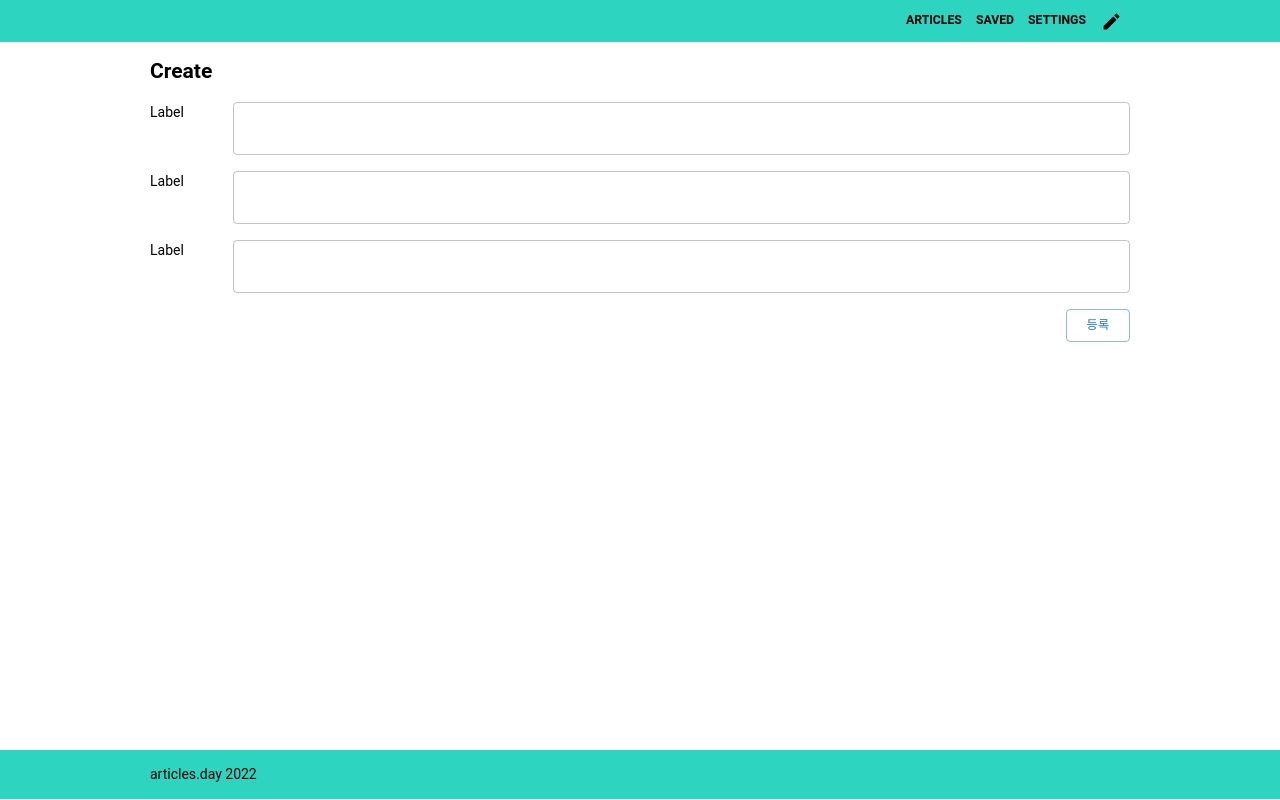
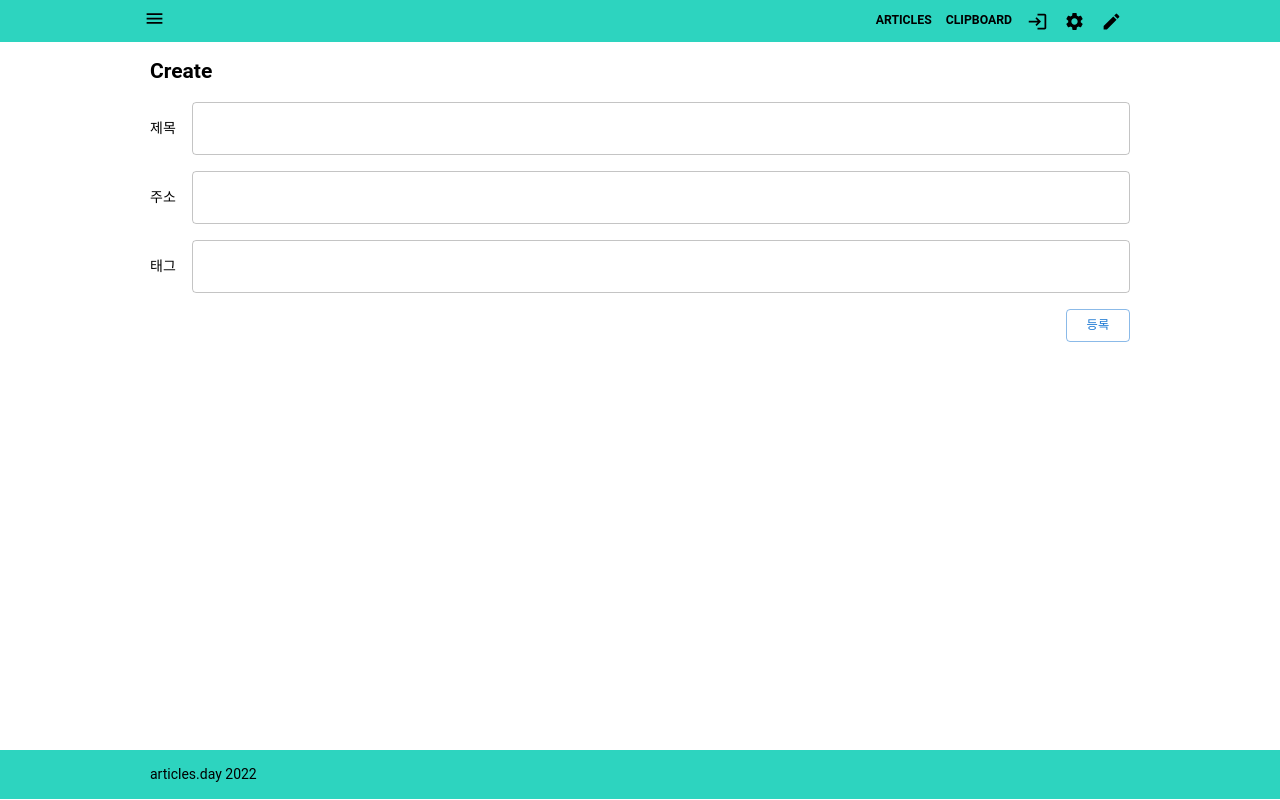
Before and after one commit to mooooburg-dev/articles-web, a Next.js app: page /create in a window 1280 px wide. Built offline with nearby package versions, Linux system fonts and the light colour scheme; no server answers.

Commit message:
💄 login, navbar, create UI 작업

```diff
--- a/src/components/Navbar.tsx
+++ b/src/components/Navbar.tsx
@@ -1,4 +1,4 @@
-import { Create, Menu } from '@mui/icons-material';
+import { Create, Login, Menu, Settings } from '@mui/icons-material';
 import { Button, Grid, IconButton } from '@mui/material';
 import Link from 'next/link';
 import React from 'react';
@@ -13,17 +13,17 @@ export default function Navbar({ children, ...args }: Props) {
       <div
         className={'navbarInner mx-auto flex h-12 max-w-6xl pr-4 align-middle'}
       >
-        <Grid container alignItems="center">
-          <Grid item xs={2} className="xs:block md:hidden">
+        <Grid container className="column flex justify-between">
+          <Grid item>
             <IconButton
               color="inherit"
-              aria-label="upload picture"
               component="span"
+              className="xs:block sm:hidden"
             >
               <Menu />
             </IconButton>
           </Grid>
-          <Grid item xs={9} md={12} className={'flex items-center justify-end'}>
+          <Grid item className={'flex items-center justify-end'}>
             <ul className="flex justify-end text-sm font-bold child:mx-2">
               <li>
                 <Link href={'/articles'}>
@@ -33,20 +33,23 @@ export default function Navbar({ children, ...args }: Props) {
                 </Link>
               </li>
               <li>
-                <Link href={'/saved'}>
+                <Link href={'/clipboard'}>
                   <a>
-                    <span>SAVED</span>
-                  </a>
-                </Link>
-              </li>
-              <li>
-                <Link href={'/settings'}>
-                  <a>
-                    <span>SETTINGS</span>
+                    <span>CLIPBOARD</span>
                   </a>
                 </Link>
               </li>
             </ul>
+            <Link href={'/login'}>
+              <IconButton color="inherit" component="span">
+                <Login />
+              </IconButton>
+            </Link>
+            <Link href={'/settings'}>
+              <IconButton color="inherit" component="span">
+                <Settings />
+              </IconButton>
+            </Link>
             <Link href={'/create'}>
               <IconButton color="inherit" component="span">
                 <Create />
--- a/src/pages/create/index.tsx
+++ b/src/pages/create/index.tsx
@@ -6,25 +6,31 @@ export default function Create() {
     <div>
       <h2 className="mb-4">Create</h2>
       <Grid container spacing={2}>
-        <Grid item sm={1} className="my-auto">
-          Label
+        <Grid
+          container
+          item
+          xs={12}
+          spacing={2}
+          className="column flex items-center"
+        >
+          <Grid item>제목</Grid>
+          <Grid item xs>
+            <TextField className="w-full" />
+          </Grid>
         </Grid>
-        <Grid item sm={11}>
-          <TextField className="w-full" />
+        <Grid container item xs={12} spacing={2} className="items-center">
+          <Grid item>주소</Grid>
+          <Grid item xs>
+            <TextField className="w-full" />
+          </Grid>
         </Grid>
-        <Grid item sm={1} className="my-auto">
-          Label
+        <Grid container item xs={12} spacing={2} className="items-center">
+          <Grid item>태그</Grid>
+          <Grid item xs>
+            <TextField className="w-full" />
+          </Grid>
         </Grid>
-        <Grid item sm={11}>
-          <TextField className="w-full" />
-        </Grid>
-        <Grid item sm={1} className="my-auto">
-          Label
-        </Grid>
-        <Grid item sm={11}>
-          <TextField className="w-full" />
-        </Grid>
-        <Grid item sm={12} className="text-right">
+        <Grid item xs={12} className="text-right">
           <Button variant="outlined">등록</Button>
         </Grid>
       </Grid>
--- /dev/null
+++ b/src/pages/login/index.tsx
@@ -0,0 +1,5 @@
+import React from 'react';
+
+export default function index() {
+  return <h2>Login</h2>;
+}
```
